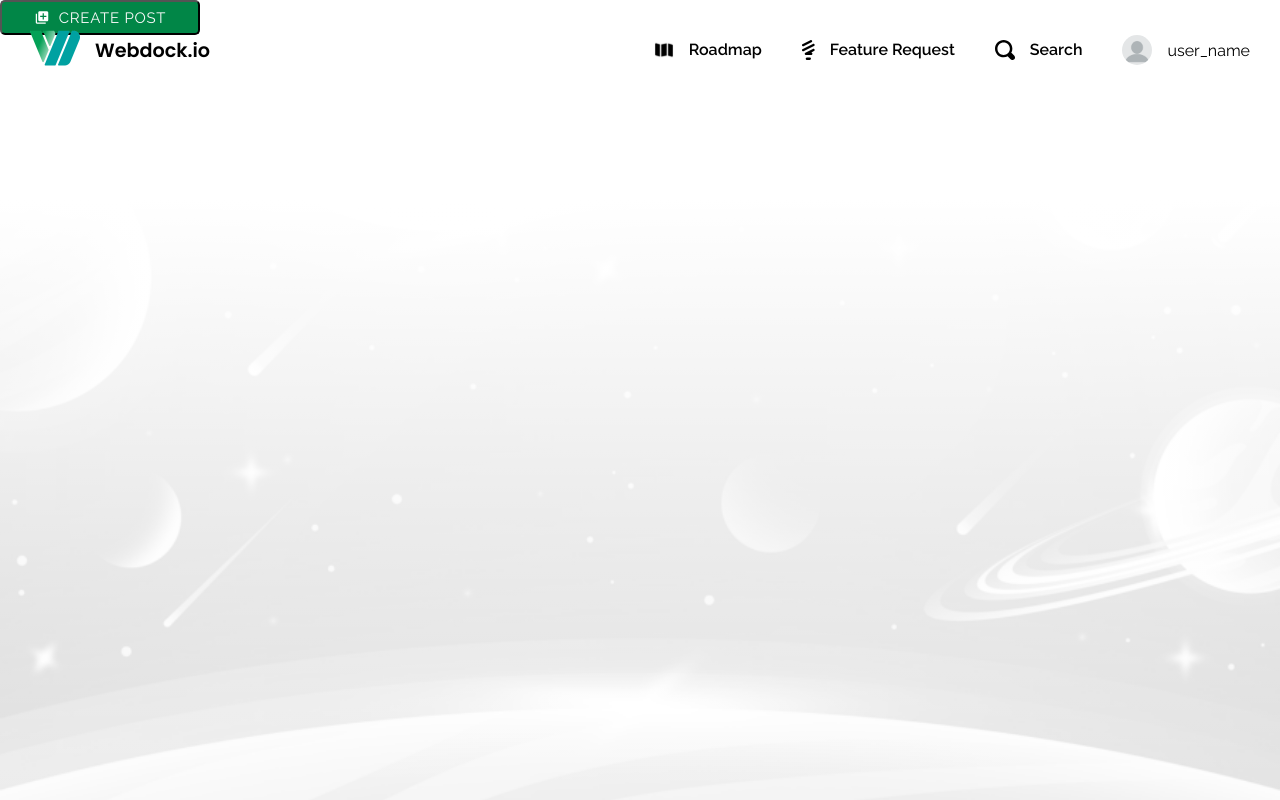
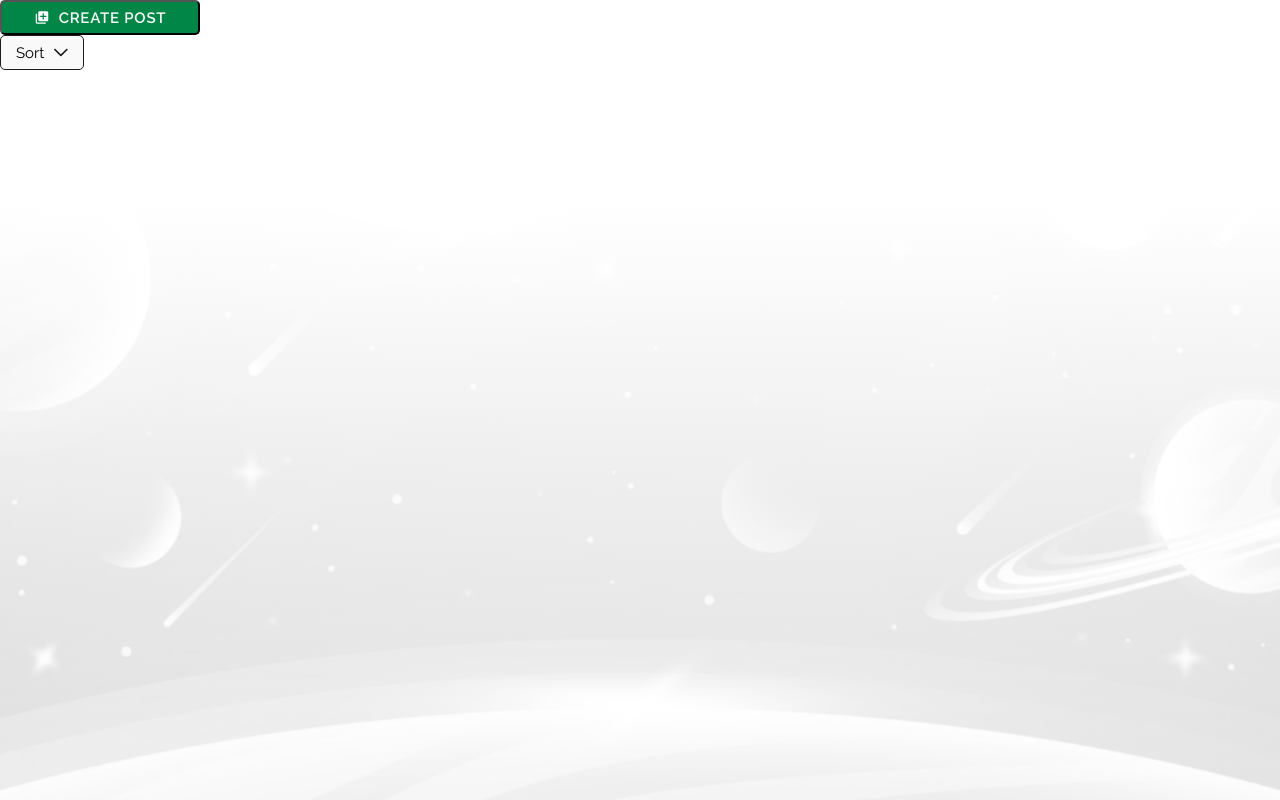
Before and after one commit to soklope/webdock, a React (Vite) app in the folder webdock-app/: page / in a window 1280 px wide. Built offline with nearby package versions, Linux system fonts and the light colour scheme.

Commit message:
Sort-button created and styled
Having trouble with the font style. It doesn't use the secondary font variant or font weight.

```diff
--- a/webdock-app/src/App.jsx
+++ b/webdock-app/src/App.jsx
@@ -1,17 +1,19 @@
-import { BrowserRouter, Routes, Route } from "react-router-dom";
-import Navigation from "./layout/navigation/Navigation";
+// import { BrowserRouter, Routes, Route } from "react-router-dom";
+// import Navigation from "./layout/navigation/Navigation";
 import CreatePostBtn from "./components/CreatePostBtn/CreatePostBtn";
+import SortFunction from "./components/SortFunction/SortFunction";
 
 export default function App() {
   return (
     <div className="background">
       <div className="background__image">
-        <BrowserRouter>
-          <Routes>
-            <Route path="/" element={<Navigation />}></Route>
+        {/* <BrowserRouter> */}
+          {/* <Routes> */}
+            {/* <Route path="/" element={<Navigation />}></Route>
           </Routes>
-        </BrowserRouter>
+        </BrowserRouter> */}
         <CreatePostBtn />
+        <SortFunction />
       </div>
     </div>
   );
--- a/webdock-app/src/components/CreatePostBtn/CreatePostBtn.scss
+++ b/webdock-app/src/components/CreatePostBtn/CreatePostBtn.scss
@@ -15,7 +15,7 @@ color: v.$white;
 font-family: v.$secondary-font;
 font-size: 15px;
 font-style: normal;
-font-weight: 400;
+font-weight: 600;
 line-height: normal;
 letter-spacing: 0.75px;
 text-transform: uppercase;
--- /dev/null
+++ b/webdock-app/src/components/SortFunction/SortFunction.jsx
@@ -0,0 +1,8 @@
+import './SortFunction.scss'
+
+export default function SortFunction() {
+    return <button className="sort-function-btn">
+  <p>Sort</p>
+  <span className='sort-function-btn__icon'></span>
+    </button>;
+  }
--- /dev/null
+++ b/webdock-app/src/components/SortFunction/SortFunction.scss
@@ -0,0 +1,23 @@
+@use '../../global-styling/Variables.scss' as v;
+
+.sort-function-btn{
+border-radius: 5px;
+border: 0.5px solid v.$black;
+background: v.$white;
+
+font-family: v.$secondary-font;
+font-size: 15px;
+font-weight: 500;
+
+display: inline-flex;
+height: 35px;
+padding: 5px 15px;
+align-items: center;
+gap: 10px;
+
+&__icon {
+    background-image: url('../../content/gfx/Icons/arrow-down-icon.svg');
+    width: 14px;
+    height: 9px;
+    }
+}
--- a/webdock-app/src/global-styling/Variables.scss
+++ b/webdock-app/src/global-styling/Variables.scss
@@ -6,6 +6,6 @@ $secondary-font: 'Poppins', sans-serif;
 $primary-color: #018647;
 $secondary-color: #ed8007;
 $white: #f9f9f9;
-$black: #000000;
+$black: #1c1c1c;
 
 $desktop-screen: 720px;
```
Also changed, not shown: webdock-app/src/content/gfx/Icons/arrow-down-icon.svg (added).
